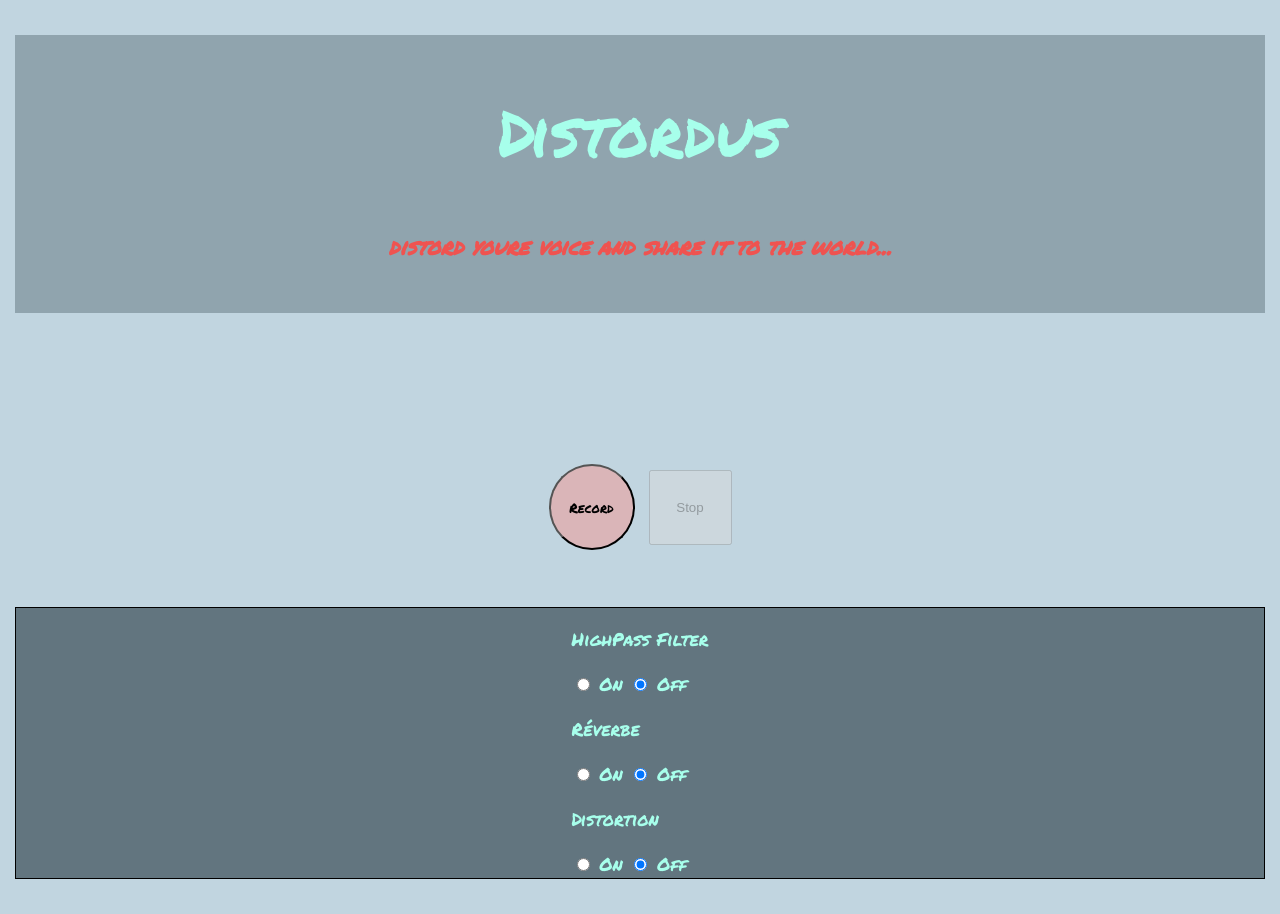
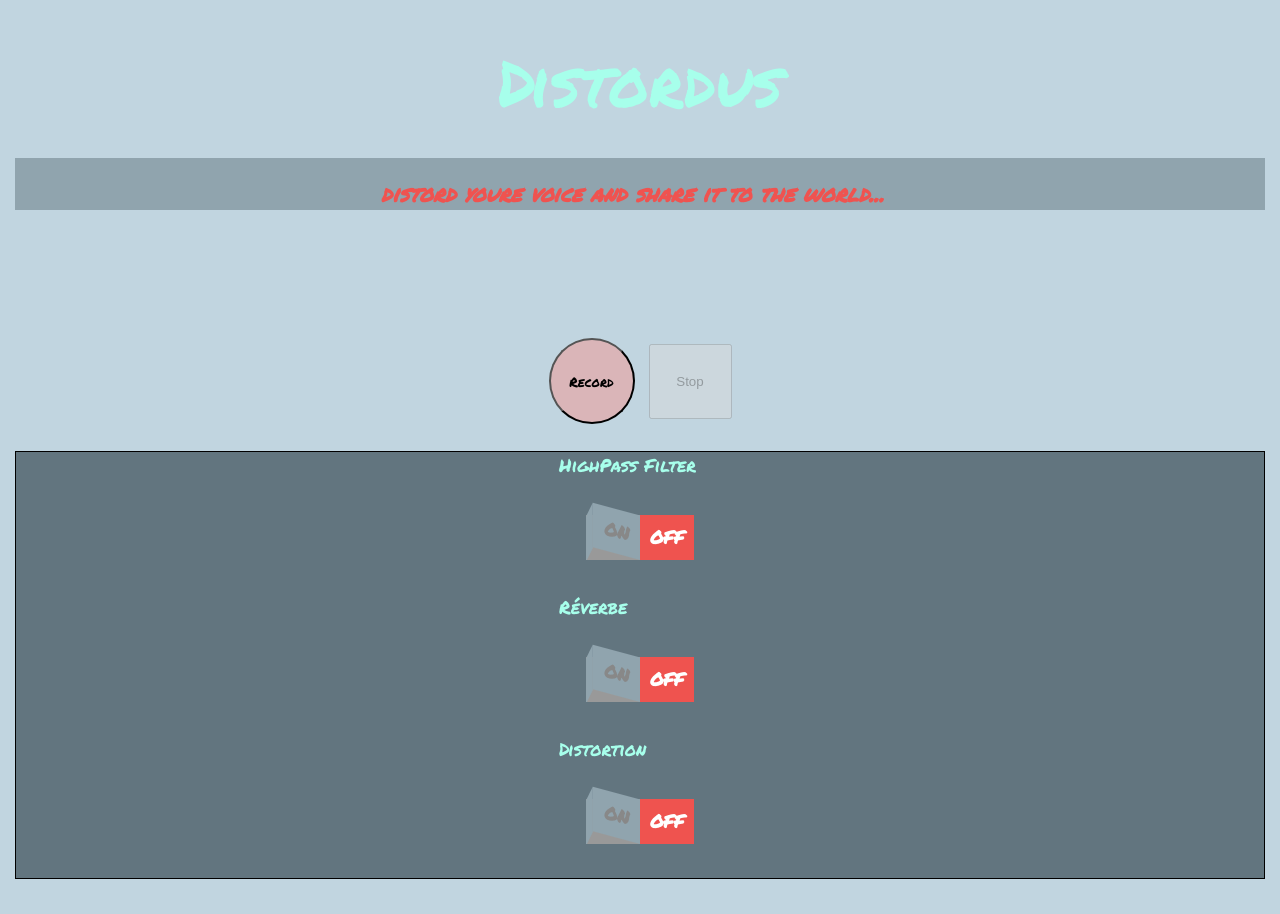
Before and after one commit to clotildefauchille/distordus, a website built with Parcel: page index.html in a window 1280 px wide. Built offline with nearby package versions, Linux system fonts and the light colour scheme; no server answers.

Commit message:
buton switch

```diff
--- a/app.js
+++ b/app.js
@@ -10,19 +10,16 @@ var app = {
     app.recordButton = document.getElementById("record");
     app.stopButton = document.getElementById("stop");
     app.listenToButtonClick();
-    app.listenToInputValueChange();
+    app.listenToSwitch();
     app.canvas = document.querySelector('.visualizer');
     app.canvasCtx = app.canvas.getContext("2d");
     app.intendedWidth = document.querySelector('.wrapper').clientWidth;
-    app.canvas.setAttribute('width', intendedWidth);
+    app.canvas.setAttribute('width', app.intendedWidth);
     app.drawVisual;
     app.audioFileContainer = document.getElementById("audioFileContainer");
-    app.highPassButtonOff = document.getElementById("highPassOff");
-    app.highPassButtonOn = document.getElementById("highPassOn");
-    app.distortionButtonOn = document.getElementById("distortionOn");
-    app.distortionButtonOff = document.getElementById("distortionOff");
-    app.reverbButtonOn = document.getElementById("reverbOn");
-    app.reverbButtonOff = document.getElementById("reverbOff");
+    app.highPassButton = document.getElementById("highPass");
+    app.distortionButton = document.getElementById("distortion");
+    app.reverbButton = document.getElementById("reverb");
     app.getEffect();
   },
   onSuccess: (stream) => {
@@ -104,25 +101,25 @@ var app = {
     document.body.insertBefore(textEdit, app.audioFileContainer);
   },
   getEffect: () => {
-    if ((app.highPassButtonOn.checked) && (!app.reverbButtonOn.checked) && (!app.distortionButtonOn.checked)) {
-      console.log('hey hipasson only')
+    if ((app.highPassButton.checked) && (!app.reverbButton.checked) && (!app.distortionButton.checked)) {
+      console.log('hey hipass only')
       app.convolver.disconnect();
       app.distortion.disconnect();
       app.connectHighPassFilter();
     }
-    if ((app.reverbButtonOn.checked) && (!app.distortionButtonOn.checked) && (!app.highPassButtonOn.checked)) {
+    if ((app.reverbButton.checked) && (!app.distortionButton.checked) && (!app.highPassButton.checked)) {
       console.log('hey revOn only')
       app.highPassFilter.disconnect();
       app.distortion.disconnect();
       app.connectReverb();
     }
-    if ((app.distortionButtonOn.checked) && (!app.reverbButtonOn.checked) && (!app.highPassButtonOn.checked)) {
+    if ((app.distortionButton.checked) && (!app.reverbButton.checked) && (!app.highPassButton.checked)) {
       console.log('hey distOn only')
       app.convolver.disconnect();
       app.highPassFilter.disconnect();
       app.connectDistortion();
     }
-    if ((!app.distortionButtonOn.checked) && (!app.reverbButtonOn.checked) && (!app.highPassButtonOn.checked)) {
+    if ((!app.distortionButton.checked) && (!app.reverbButton.checked) && (!app.highPassButton.checked)) {
       console.log('no effect');
       app.highPassFilter.disconnect();
       app.distortion.disconnect();
@@ -169,7 +166,6 @@ var app = {
     draw();
   },
   connectToNoEffect: () => {
-    console.log("conection function");
     app.source.connect(app.gainNode);
     //monitoring
     app.source.connect(app.audioCtx.destination);
@@ -228,10 +224,10 @@ var app = {
     app.convolver.buffer = await app.audioCtx.decodeAudioData(arraybuffer);
     return app.convolver;
   },
-  listenToInputValueChange: () => {
-    let radioButtons = document.querySelectorAll(".radio-button");
-    radioButtons.forEach((radioButton) => {
-      radioButton.addEventListener("change", (e) => {
+  listenToSwitch: () => {
+    let checkButtons = document.querySelectorAll(".rocker-small");
+    checkButtons.forEach((checkButton) => {
+      checkButton.addEventListener("change", (e) => {
         app.getEffect();
       })
     });
--- a/index.html
+++ b/index.html
@@ -14,7 +14,9 @@
       <header class="distordus-title" id="Welcome to Distordus">
         Distordus
       </header>
-      <h1 class="border">distord youre voice and share it to the world...</h1>
+      <h1 class="border-h1">
+        distord youre voice and share it to the world...
+      </h1>
       <canvas class="visualizer"></canvas>
       <div class="border" id="buttons">
         <button class="buttonStopRec" id="record">Record</button>
@@ -23,68 +25,29 @@
       <div class="formfield-select">
         <div class="highPass__container">
           <p class="highPass__title">HighPass Filter</p>
-          <input class="radio-button" type="radio" name="highPass" value="on" id="highPassOn" />
-          <label for="highPass">On</label>
-          <input
-            class="radio-button"
-            id="highPassOff"
-            type="radio"
-            name="highPass"
-            value="off"
-            checked
-          />
-          <label for="highPass">Off</label>
+
+          <label class="rocker-small">
+            <input type="checkbox" id="highPass" />
+            <span class="switch-left">On</span>
+            <span class="switch-right">Off</span>
+          </label>
         </div>
         <div class="reverb__container">
           <p class="reverb__title">Réverbe</p>
           <audio id="reverb-file" src="./bigHall.wav" type="audio/wav"></audio>
-          <input class="radio-button" type="radio" name="reverb" value="on" id="reverbOn"/>
-          <label for="reverb">On</label>
-          <input
-            class="radio-button"
-            type="radio"
-            name="reverb"
-            value="off"
-            id="reverbOff"
-            checked
-          />
-          <label for="reverb">Off</label>
-        </div>
-        <!-- <div class="reverbType__container">
-                <p class="reverbType__title">RéverbeType</p>
-                <input type="radio" name="reverbType" value="on" />
-                <label for="reverbType">Short</label>
-                <input type="radio" name="reverbType" value="off" />
-                <label for="reverbType">Long</label>
-            </div>
-            <label for="avatar">choose reverb type:</label>
-            <input type="file" id="reverb-file" name="emulator-file" accept=".wav"> -->
+          <label class="rocker-small">
+          <input type="checkbox" id="reverb" >
+          <span class="switch-left" >On</span>
+          <span class="switch-right">Off</span>
+        </label>
         <div class="distortion__container">
           <p class="distortion__title">Distortion</p>
-          <input
-            class="radio-button"
-            type="radio"
-            name="distortion"
-            value="on"
-            id="distortionOn"
-          />
-          <label for="distortion">On</label>
-          <input
-            class="radio-button"
-            type="radio"
-            name="distortion"
-            value="off"
-            id="distortionOff"
-            checked
-          />
-          <label for="distortion">Off</label>
+          <label class="rocker-small">
+            <input type="checkbox" id="distortion"/>
+            <span class="switch-left">On</span>
+            <span class="switch-right">Off</span>
+          </label>
         </div>
-        <!-- <label for="audio-filters">choose filter:</label>
-            <select class="formfield-select--container" name="audio-filters" id="audio-filters">
-                <option value="distordus">Distordus</option>
-                <option value="HighPass">Broken hp</option>
-                <option value="reverb">Reverb</option>
-            </select> -->
       </div>
     </div>
     <div id="audioFileContainer"></div>
--- a/scripts.js
+++ b/scripts.js
@@ -58,11 +58,7 @@ let audioCreateContainers = async function(stream) {
     }
 
     // set up canvas context for visualizer
-    var canvas = document.querySelector('.visualizer');
-    var canvasCtx = canvas.getContext("2d");
-    var intendedWidth = document.querySelector('.wrapper').clientWidth;
-    canvas.setAttribute('width', intendedWidth);
-     var drawVisual;
+
 
     function analyseAudio(){
         source.connect(analyser);
--- a/styles.css
+++ b/styles.css
@@ -1,3 +1,7 @@
+    html {
+        box-sizing: border-box;
+    }
+
     body {
         background-color: #c1d5e0;
         width: 1250px;
@@ -6,7 +10,6 @@
     }
 
     .distordus-title {
-        background-color: #90a4ae;
         font-size: 64px;
         color: #a7ffeb;
         display: flex;
@@ -20,7 +23,7 @@
     }
 
     header {
-        padding: 50px 50px 10px 50px;
+        padding: 0px 50px 30px 50px;
         color: #a7ffeb;
     }
 
@@ -31,11 +34,15 @@
         color: #ef5350;
     }
 
-    .border {
+    .border, .border-h1 {
         display: flex;
         justify-content: center;
-        padding: 43px 20px 50px 20px;
+        padding: 20px 20px 20px 20px;
         margin: 0 auto;
+    }
+
+    .border-h1 {
+        padding: 20px 35px 0px 20px;
     }
 
     #buttons {
@@ -75,3 +82,158 @@
     .audio-display-style {
         background-color: #ff867c;
     }
+
+    /* import style button switch  heritage pour tous les enfants*/
+
+    *, *:before, *:after {
+        box-sizing: inherit;
+        margin: 0;
+        padding: 0;
+    }
+
+    /* si plusieurs boutton */
+
+    .mid {
+        display: flex;
+        align-items: center;
+        justify-content: center;
+        padding-top: 1em;
+    }
+
+    /* Switch starts here */
+
+    .rocker-small {
+        display: inline-block;
+        position: relative;
+        /*
+  SIZE OF SWITCH
+  ==============
+  All sizes are in em - therefore
+  changing the font-size here
+  will change the size of the switch.
+  See .rocker-small below as example.
+  */
+        font-size: 1em;
+        /* Sizes the switch */
+        font-weight: bold;
+        text-align: center;
+        text-transform: uppercase;
+        color: #888;
+        width: 7em;
+        height: 4em;
+        overflow: hidden;
+        border-bottom: 0.5em solid #62757F;
+        margin: 1em;
+    }
+
+    .rocker-small::before {
+        content: "";
+        position: absolute;
+        top: 0.5em;
+        left: 0;
+        right: 0;
+        bottom: 0;
+        background-color: #999;
+        border: 0.5em solid #62757F;
+        border-bottom: 0;
+    }
+
+    .rocker-small input {
+        opacity: 0;
+        width: 0;
+        height: 0;
+    }
+
+    .switch-left, .switch-right {
+        cursor: pointer;
+        position: absolute;
+        display: flex;
+        align-items: center;
+        justify-content: center;
+        height: 2.5em;
+        width: 3em;
+        transition: 0.1s;
+    }
+
+    .switch-left {
+        height: 2.4em;
+        width: 2.75em;
+        left: 0.85em;
+        bottom: 0.4em;
+        background-color: #90A4AE;
+        transform: rotate(15deg) skewX(15deg);
+    }
+
+    .switch-right {
+        right: 0.5em;
+        bottom: 0;
+        background-color: #EF534F;
+        color: white;
+    }
+
+    .switch-left::before, .switch-right::before {
+        content: "";
+        position: absolute;
+        width: 0.4em;
+        height: 2.45em;
+        bottom: -0.45em;
+        background-color: #90A4AE;
+        transform: skewY(-65deg);
+    }
+
+    .switch-left::before {
+        left: -0.4em;
+    }
+
+    .switch-right::before {
+        right: -0.375em;
+        background-color: transparent;
+        transform: skewY(65deg);
+    }
+
+    input:checked+.switch-left {
+        background-color: #A7FCEB;
+        color: white;
+        bottom: 0px;
+        left: 0.5em;
+        height: 2.5em;
+        width: 3em;
+        transform: rotate(0deg) skewX(0deg);
+    }
+
+    input:checked+.switch-left::before {
+        background-color: transparent;
+        width: 3.0833em;
+    }
+
+    input:checked+.switch-left+.switch-right {
+        background-color: #90A4AE;
+        color: #888;
+        bottom: 0.4em;
+        right: 0.8em;
+        height: 2.4em;
+        width: 2.75em;
+        transform: rotate(-15deg) skewX(-15deg);
+    }
+
+    input:checked+.switch-left+.switch-right::before {
+        background-color: #90A4AE;
+    }
+
+    /* Keyboard Users */
+
+    input:focus+.switch-left {
+        color: black;
+    }
+
+    input:checked:focus+.switch-left {
+        color: white;
+    }
+
+    input:focus+.switch-left+.switch-right {
+        color: #fff;
+    }
+
+    input:checked:focus+.switch-left+.switch-right {
+        color: black;
+    }
```
